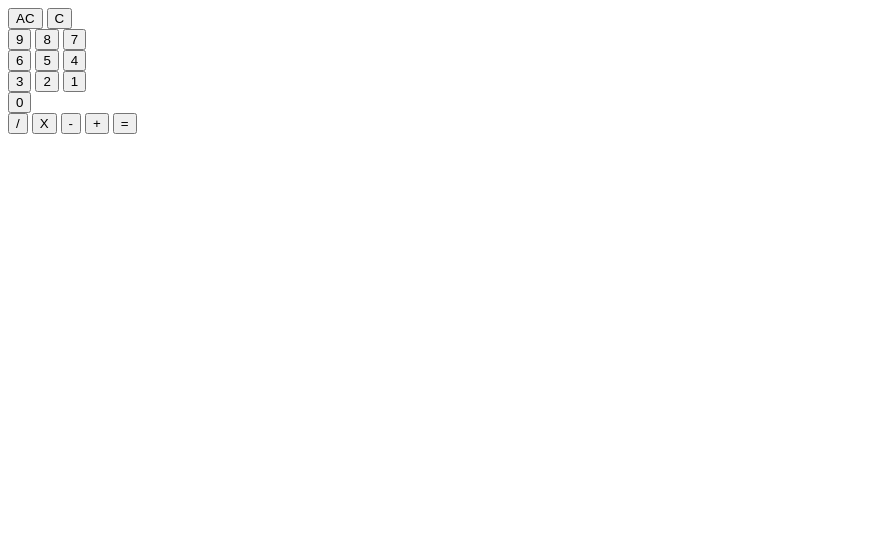
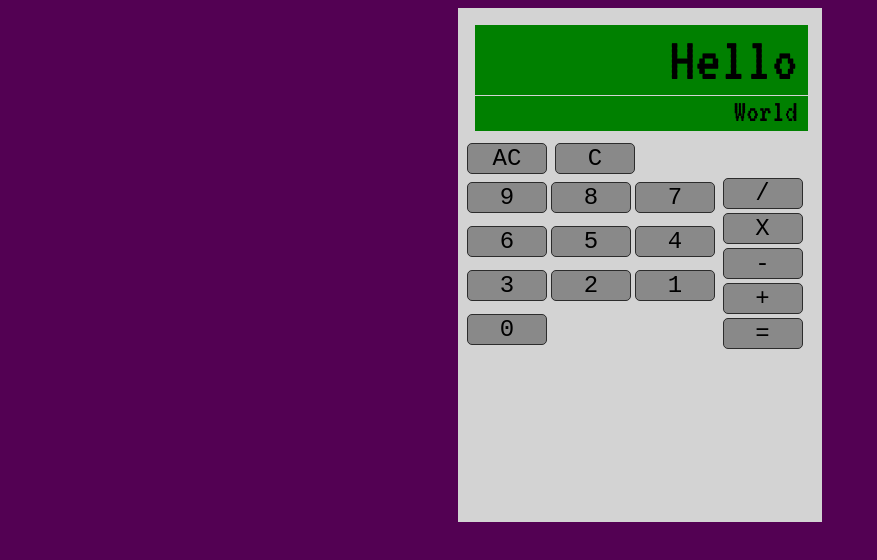
Before and after one commit to JustSomeGuyy/TOP-Calculator, a plain HTML site: page index.html in a window 1280 px wide. Shown: the whole page, without its empty margins (0-877 px from the left). Drawn offline with Linux system fonts and the light colour scheme; a web font is replaced by a local one.

Commit message:
Did some basic design work for the calculator.

```diff
--- a/index.html
+++ b/index.html
@@ -5,38 +5,44 @@
     <meta http-equiv="X-UA-Compatible" content="IE=edge">
     <meta name="viewport" content="width=device-width, initial-scale=1.0">
     <link rel="stylesheet" href="styles.css">
+    <link rel="preconnect" href="https://fonts.googleapis.com">
+    <link rel="preconnect" href="https://fonts.gstatic.com" crossorigin>
+    <link href="https://fonts.googleapis.com/css2?family=Azeret+Mono&family=VT323&display=swap" rel="stylesheet">
+
     <title>Calculator</title>
 </head>
 <body>
 
-    <div class="body">
+    <div class="calculator">
         <div class="top">
-            <div class="screen" id="screen"></div>
-            <div class="tape" id="tape"></div>
+            <div class="screen"><span id="screen">Hello</span></div>
+            <div class="tape"><span id="tape">World</span></div>
         </div>
-        <button id="all-clear"> AC </button>
-        <button id="clear"> C </button>
+        <button id="all-clear" class="button alert"> AC </button>
+        <button id="clear" class="button warning"> C </button>
+        <div class="keypad">
             <div class="numbers" id="numbers">
-            <button id="9"> 9 </button>
-            <button id="8"> 8 </button>
-            <button id="7"> 7 </button>
+                <button id="9" class="button"> 9 </button>
+                <button id="8" class="button"> 8 </button>
+                <button id="7" class="button"> 7 </button>
                 <br>
-            <button id="6"> 6 </button>
-            <button id="5"> 5 </button>
-            <button id="4"> 4 </button>
+                <button id="6" class="button"> 6 </button>
+                <button id="5" class="button"> 5 </button>
+                <button id="4" class="button"> 4 </button>
                 <br>
-            <button id="3"> 3 </button>
-            <button id="2"> 2 </button>
-            <button id="1"> 1 </button>
+                <button id="3" class="button"> 3 </button>
+                <button id="2" class="button"> 2 </button>
+                <button id="1" class="button"> 1 </button>
                 <br>
-            <button id="0"> 0 </button>
+                <button id="0" class="button zero"> 0 </button>
             </div>
             <div class="math">
-            <button id="divide"> / </button>
-            <button id="multiply"> X </button>
-            <button id="subtract"> - </button>
-            <button id="add"> + </button>
-            <button id="equal" class="equal"> = </button>
+                <button id="divide" class="button"> / </button>
+                <button id="multiply" class="button"> X </button>
+                <button id="subtract" class="button"> - </button>
+                <button id="add" class="button"> + </button>
+                <button id="equal" class="button equal"> = </button>
+            </div>
         </div>
     </div>
 
--- a/styles.css
+++ b/styles.css
@@ -0,0 +1,71 @@
+
+html {
+    background-color: rgb(83, 1, 83);
+}
+
+.calculator {
+    margin: auto auto;
+    width: 350px;
+    height: 500px;
+    background-color: lightgray;
+    padding: 7px;
+}
+
+.top{
+    width: 95%;
+    margin: 10px 10px 10px 10px;
+    background-color: green;
+    font-family: 'VT323', monospace;
+}
+
+.screen {
+    height: 70px;
+    display: flex;
+    justify-content: flex-end;
+    align-items: center;
+    font-size: 4em;
+    padding: 0 10px 0 0;
+    border-bottom: 0.1px lightgray solid;
+}
+
+.tape {
+    display: flex;
+    justify-content: flex-end;
+    align-items: center;
+    height: 30px;
+    font-size: 2em;
+    padding: 0 10px 5px 0;
+}
+
+.keypad {
+    display: grid;
+    grid-template-columns: 73% 27%;
+
+}
+
+.numbers {
+    grid-column: 1;
+    align-items: center;
+    display: flex;
+    flex-wrap: wrap;
+    align-items: center;
+}
+
+.button {
+    font-family: 'Azeret Mono', monospace;
+    font-size: 1.5em;
+    width: 80px;
+    margin: 2px;
+    border-radius: 5px;
+    border: 0.5px solid rgb(44, 44, 44);
+    background-color: rgb(137, 137, 137);
+}
+
+
+
+
+
+
+.math {
+    grid-column: 2;
+}
```
Lines whose indentation alone changed are shown as unchanged.
